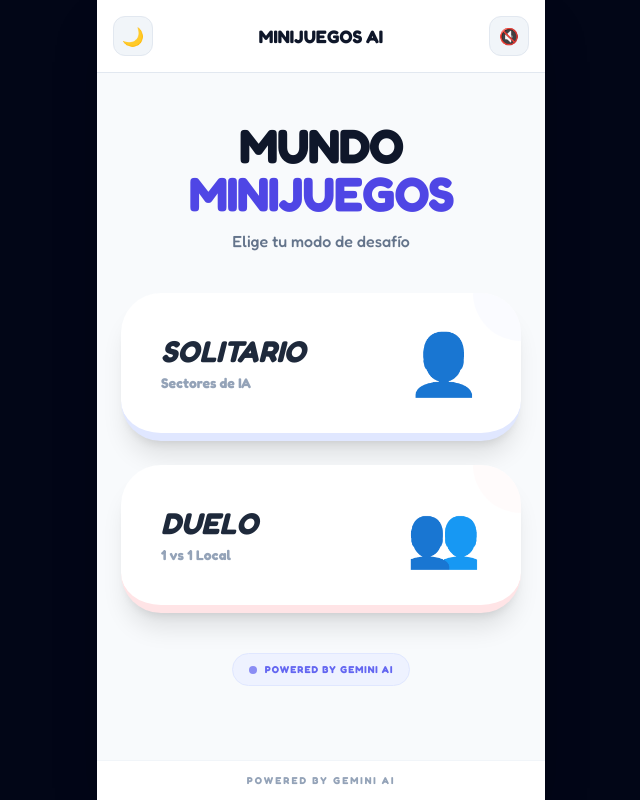
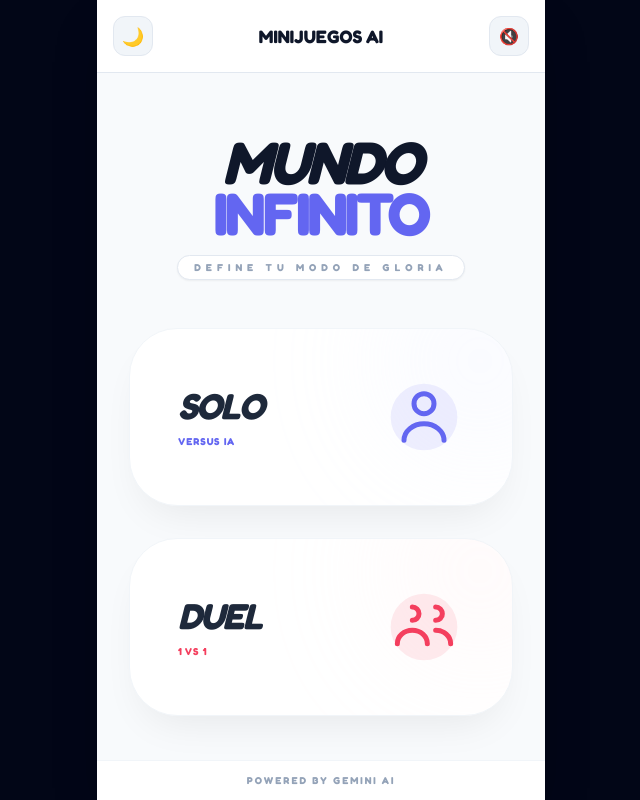
Before and after one commit to casolaziker-dev/APLICACIONCORRECTA1, a React (Vite) app: page / in a window 1280 px wide. Shown: the whole page, without its empty margins (319-959 px from the left). Built offline with nearby package versions, Linux system fonts and the light colour scheme; no server answers.

Commit message:
Update Home.tsx

```diff
--- a/components/Home.tsx
+++ b/components/Home.tsx
@@ -1,3 +1,4 @@
+
 import React from 'react';
 import { Sector } from '../types';
 
@@ -8,68 +9,79 @@ interface HomeProps {
 
 const Home: React.FC<HomeProps> = ({ onSelectSector, isDark }: HomeProps) => {
   return (
-    <div className={`flex flex-col space-y-10 pt-12 relative h-full px-6 transition-colors duration-300
-      ${isDark ? 'bg-slate-950' : 'bg-slate-50'}
-    `}>
-      <div className="text-center space-y-3">
-        <h2 className={`text-5xl font-black tracking-tight leading-none transition-colors
+    <div className={`flex flex-col space-y-12 pt-16 relative h-full px-8 transition-all duration-500 bg-transparent`}>
+      <div className="text-center space-y-4">
+        <h2 className={`text-6xl font-black tracking-tighter leading-[0.85] transition-colors italic uppercase
           ${isDark ? 'text-white' : 'text-slate-900'}
         `}>
           MUNDO<br/>
-          <span className="text-indigo-600">MINIJUEGOS</span>
+          <span className="text-indigo-500 not-italic">Infinito</span>
         </h2>
-        <p className={`font-medium transition-colors ${isDark ? 'text-slate-400' : 'text-slate-500'}`}>
-          Elige tu modo de desafío
-        </p>
+        <div className="flex justify-center">
+          <p className={`text-[10px] font-bold uppercase tracking-[0.5em] px-4 py-1 rounded-full border
+            ${isDark ? 'text-slate-500 border-white/5 bg-white/5' : 'text-slate-400 border-slate-200 bg-white shadow-sm'}
+          `}>
+            Define tu modo de gloria
+          </p>
+        </div>
       </div>
 
-      <div className="flex flex-col gap-6">
+      <div className="flex flex-col gap-8">
         {/* Sector 1 JUGADOR */}
         <button
           onClick={() => onSelectSector('1P')}
-          className={`group relative overflow-hidden rounded-[2.5rem] border-b-8 p-10 flex items-center justify-between transition-all hover:-translate-y-1 active:translate-y-1 shadow-xl
+          className={`group relative overflow-hidden rounded-[3rem] border p-12 flex items-center justify-between transition-all duration-300 hover:-translate-y-2 active:scale-95
             ${isDark
-              ? 'bg-slate-900 border-indigo-900/50 text-white'
-              : 'bg-white border-indigo-100 text-slate-800'}
+              ? 'bg-indigo-600/10 border-indigo-500/20 shadow-[0_20px_40px_-15px_rgba(99,102,241,0.2)]'
+              : 'bg-white border-slate-100 shadow-[0_20px_40px_-15px_rgba(0,0,0,0.08)]'}
           `}
         >
-          <div className="flex flex-col items-start text-left">
-            <h3 className="text-3xl font-black uppercase italic">Solitario</h3>
-            <p className={`text-sm font-bold mt-1 ${isDark ? 'text-slate-500' : 'text-slate-400'}`}>Sectores de IA</p>
+          <div className="flex flex-col items-start text-left z-10">
+            <h3 className={`text-4xl font-black italic uppercase tracking-tighter ${isDark ? 'text-white' : 'text-slate-800'}`}>Solo</h3>
+            <p className={`text-[10px] font-black uppercase tracking-widest mt-2 ${isDark ? 'text-indigo-400' : 'text-indigo-500'}`}>Versus IA</p>
           </div>
-          <span className="text-6xl group-hover:scale-110 transition-transform">👤</span>
-          <div className={`absolute top-0 right-0 w-24 h-24 rounded-full -mr-12 -mt-12 opacity-30
-            ${isDark ? 'bg-indigo-500/10' : 'bg-indigo-50'}
+
+          <div className="relative w-20 h-20 group-hover:scale-125 transition-transform duration-500 z-10">
+            <svg viewBox="0 0 24 24" fill="none" className={`w-full h-full ${isDark ? 'text-indigo-400' : 'text-indigo-500'}`}>
+              <circle cx="12" cy="12" r="10" className="fill-current opacity-10" />
+              <path d="M12 11C13.6569 11 15 9.65685 15 8C15 6.34315 13.6569 5 12 5C10.3431 5 9 6.34315 9 8C9 9.65685 10.3431 11 12 11Z" stroke="currentColor" strokeWidth="1.5" strokeLinecap="round" />
+              <path d="M18 19C18 16.2386 15.3137 14 12 14C8.68629 14 6 16.2386 6 19" stroke="currentColor" strokeWidth="1.5" strokeLinecap="round" />
+            </svg>
+          </div>
+
+          <div className={`absolute top-0 right-0 w-48 h-48 rounded-full -mr-16 -mt-16 blur-3xl opacity-20 transition-all group-hover:opacity-40
+            ${isDark ? 'bg-indigo-400' : 'bg-indigo-100'}
           `} />
         </button>
 
         {/* Sector 2 JUGADORES */}
         <button
           onClick={() => onSelectSector('2P')}
-          className={`group relative overflow-hidden rounded-[2.5rem] border-b-8 p-10 flex items-center justify-between transition-all hover:-translate-y-1 active:translate-y-1 shadow-xl
+          className={`group relative overflow-hidden rounded-[3rem] border p-12 flex items-center justify-between transition-all duration-300 hover:-translate-y-2 active:scale-95
             ${isDark
-              ? 'bg-slate-900 border-rose-900/50 text-white'
-              : 'bg-white border-rose-100 text-slate-800'}
+              ? 'bg-rose-600/10 border-rose-500/20 shadow-[0_20px_40px_-15px_rgba(244,63,94,0.2)]'
+              : 'bg-white border-slate-100 shadow-[0_20px_40px_-15px_rgba(0,0,0,0.08)]'}
           `}
         >
-          <div className="flex flex-col items-start text-left">
-            <h3 className="text-3xl font-black uppercase italic">Duelo</h3>
-            <p className={`text-sm font-bold mt-1 ${isDark ? 'text-slate-500' : 'text-slate-400'}`}>1 vs 1 Local</p>
+          <div className="flex flex-col items-start text-left z-10">
+            <h3 className={`text-4xl font-black italic uppercase tracking-tighter ${isDark ? 'text-white' : 'text-slate-800'}`}>Duel</h3>
+            <p className={`text-[10px] font-black uppercase tracking-widest mt-2 ${isDark ? 'text-rose-400' : 'text-rose-500'}`}>1 vs 1</p>
           </div>
-          <span className="text-6xl group-hover:scale-110 transition-transform">👥</span>
-          <div className={`absolute top-0 right-0 w-24 h-24 rounded-full -mr-12 -mt-12 opacity-30
-            ${isDark ? 'bg-rose-500/10' : 'bg-rose-50'}
+
+          <div className="relative w-20 h-20 group-hover:scale-125 transition-transform duration-500 z-10">
+            <svg viewBox="0 0 24 24" fill="none" className={`w-full h-full ${isDark ? 'text-rose-400' : 'text-rose-500'}`}>
+              <circle cx="12" cy="12" r="10" className="fill-current opacity-10" />
+              <path d="M8.5 10C9.60457 10 10.5 9.10457 10.5 8C10.5 6.89543 9.60457 6 8.5 6" stroke="currentColor" strokeWidth="1.5" strokeLinecap="round" />
+              <path d="M13 17C13 14.7909 10.9853 13 8.5 13C6.01472 13 4 14.7909 4 17" stroke="currentColor" strokeWidth="1.5" strokeLinecap="round" />
+              <path d="M15.5 10C16.6046 10 17.5 9.10457 17.5 8C17.5 6.89543 16.6046 6 15.5 6" stroke="currentColor" strokeWidth="1.5" strokeLinecap="round" />
+              <path d="M20 17C20 14.7909 17.9853 13 15.5 13" stroke="currentColor" strokeWidth="1.5" strokeLinecap="round" />
+            </svg>
+          </div>
+
+          <div className={`absolute top-0 right-0 w-48 h-48 rounded-full -mr-16 -mt-16 blur-3xl opacity-20 transition-all group-hover:opacity-40
+            ${isDark ? 'bg-rose-400' : 'bg-rose-100'}
           `} />
         </button>
-      </div>
-
-      <div className="mt-auto pb-10 text-center">
-        <div className={`inline-flex items-center gap-2 px-4 py-2 rounded-full border
-          ${isDark ? 'bg-indigo-500/5 border-indigo-500/20' : 'bg-indigo-50 border-indigo-100'}
-        `}>
-           <div className="w-2 h-2 bg-indigo-500 rounded-full animate-pulse" />
-           <span className="text-[10px] font-black text-indigo-500 uppercase tracking-widest">Powered by Gemini AI</span>
-        </div>
       </div>
     </div>
   );
```
